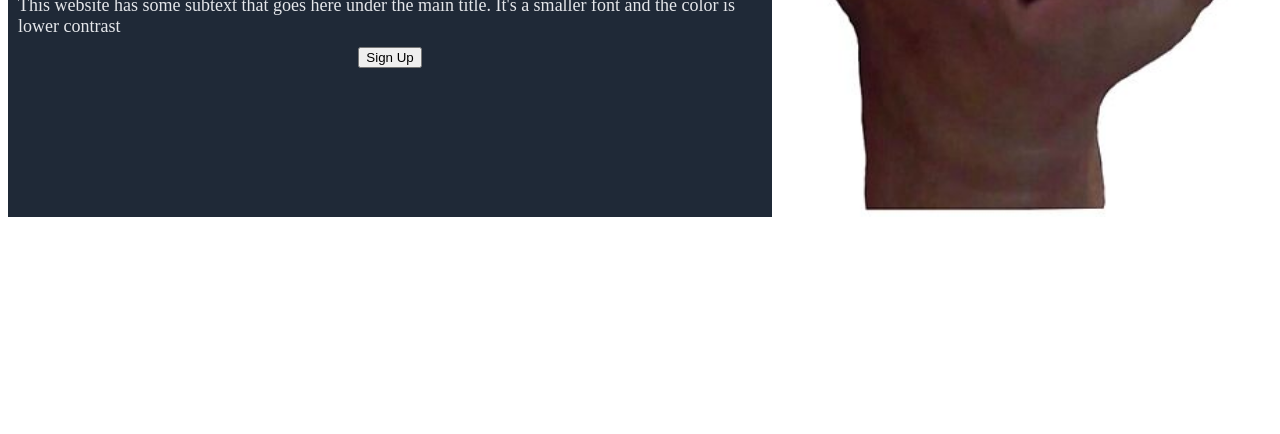
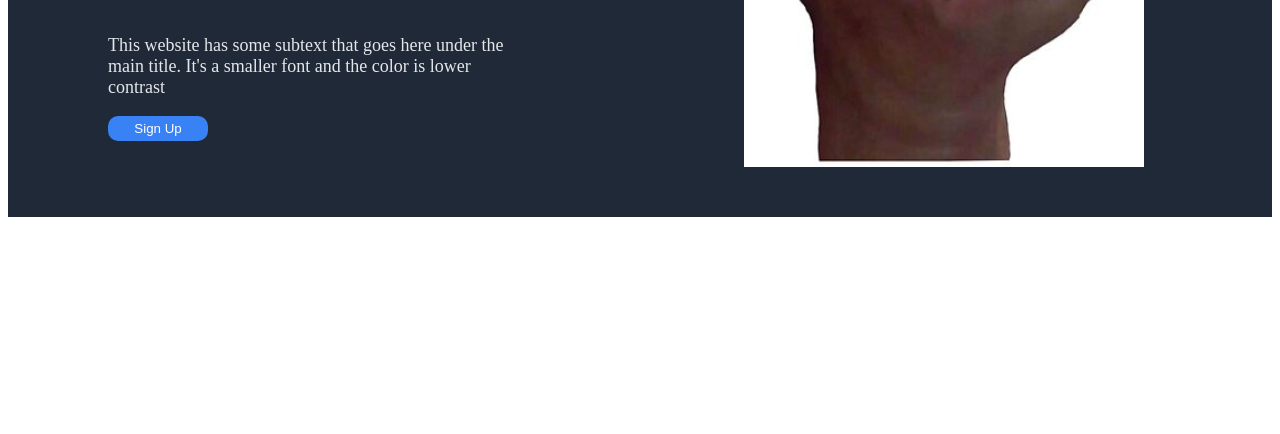
Before and after one commit to CthulhuIsRight/landing-page, a plain HTML site: page index.html in a window 1280 px wide. Shown: the part 366-800 px from the top of the page. Drawn offline with Linux system fonts and the light colour scheme.

Commit message:
Roughly finished header section

```diff
--- a/index.html
+++ b/index.html
@@ -20,12 +20,12 @@
             </div>
                 <div class="content">
                     <div class="content-left">
-                        <h1>This webiste is awsome</h1>
-                        <p class="header-link">This website has some subtext that goes here under the main title. It's a smaller font and the color is lower contrast</p>
+                        <h1>This webiste is <br/>awsome</h1>
+                        <p class="p-first">This website has some subtext that goes here under the <br/> main title. It's a smaller font and the color is lower <br/> contrast</p>
                         <button type="button" class="sign-up-first-section">Sign Up</button>
                     </div>
                     <div class="content-right">
-                        <img src ="/images/meat.jpg" alt="Vinny's MEAT" width = "500">
+                        <img src ="/images/meat.jpg" alt="Vinny's MEAT" width = "400">
                     </div>
                 </div>
         </div>
--- a/styles.css
+++ b/styles.css
@@ -50,11 +50,40 @@ h1{
 .content{
     display: flex;
     flex-direction: row;
+    margin: 50px;
 }
 
-.content-left,.content-right{
+.content-right{
     display: flex;
     justify-content: center;
     align-items: center;
     flex-direction: column;
+    width: 50%;
 }
+
+.content-left{
+    display: flex;
+    flex-direction: column;
+    width: 50%;
+    justify-content: center;
+    margin-left: 50px;
+}
+
+img{
+    margin-bottom: 50px;
+}
+
+.p-first{
+    font-size: 18px;
+    color: #E5E7EB;
+
+}
+
+.sign-up-first-section{
+    background-color: #3882F6;
+    color: white;
+    width: 100px;
+    height: 25px;
+    border: 1px;
+    border-radius: 10px;
+}
```
